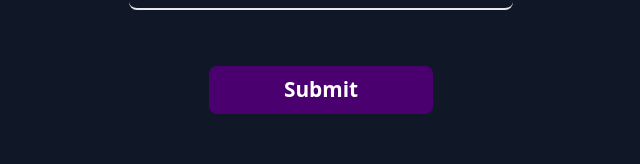
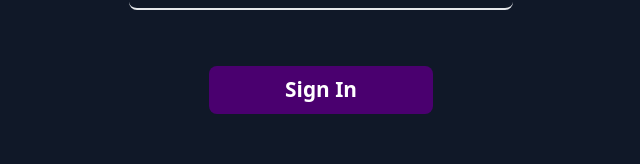
Before and after one commit to wizzcode01/wieConnect-App, a React (Vite) app: page /registration in a window 1280 px wide. Both pictures are taken after typing "Sample", "name@example.com" into the empty fields and a click on the button 640 px from the left and 544 px from the top of the page. Shown: the part 392-556 px from the top of the page, without its empty margins (319-959 px from the left). Built offline with nearby package versions, Linux system fonts and the light colour scheme.

Commit message:
registration

```diff
--- a/src/pages/Registration.jsx
+++ b/src/pages/Registration.jsx
@@ -66,6 +66,7 @@ const Registration = () => {
             className="text-gray-500 text-lg">
            Already have an account?{" "} <Link to="/login" className="text-white">Log In</Link></p>
         </div>
+
     </div>
     )
 }
@@ -102,7 +103,7 @@ const Registration = () => {
                   className="bg-[#4a006f] font-bold text-white text-[1.3rem] px-4 py-2 mt-12 m-auto rounded-lg w-56 hover:bg-white hover:text-pink-700 transition-all ease-in-out duration-300 cursor-pointer"
                   type="submit"
                 >
-                Submit
+                Sign In
                 </button>
             </form>
 
```
